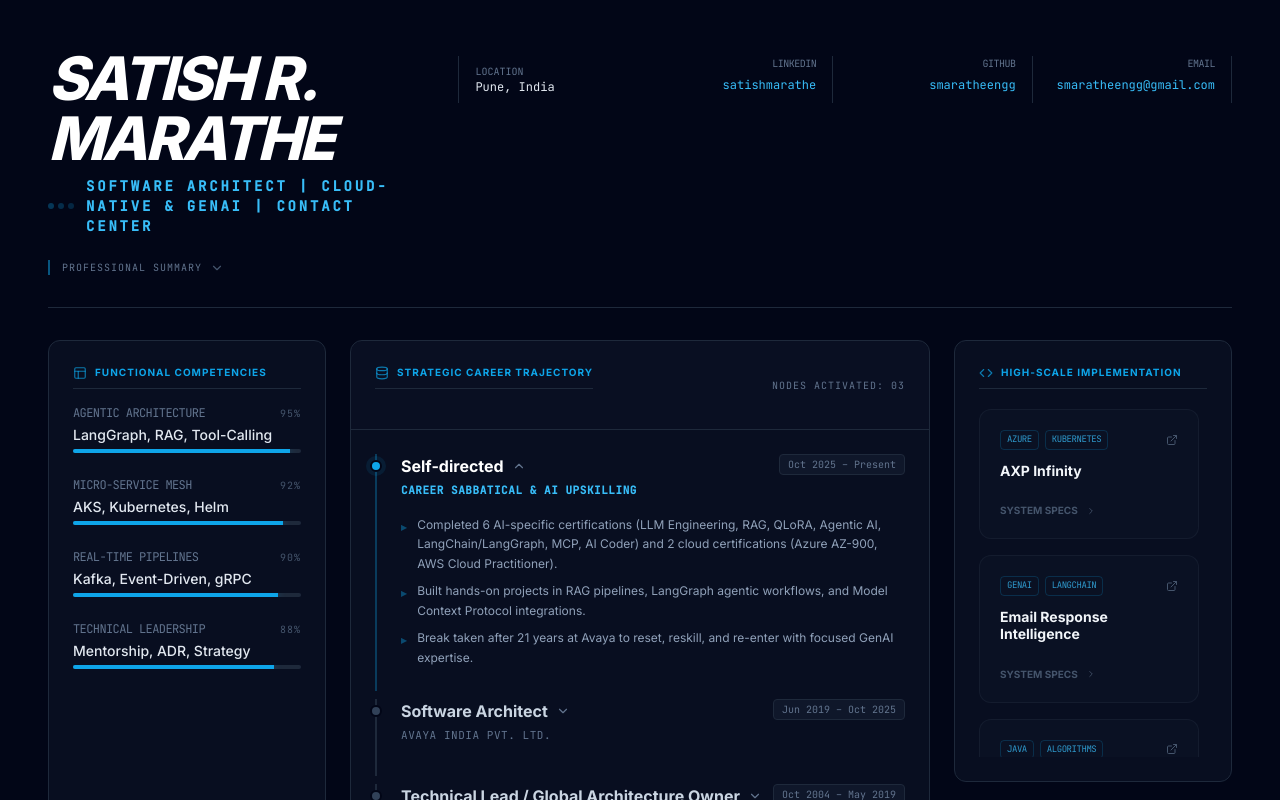
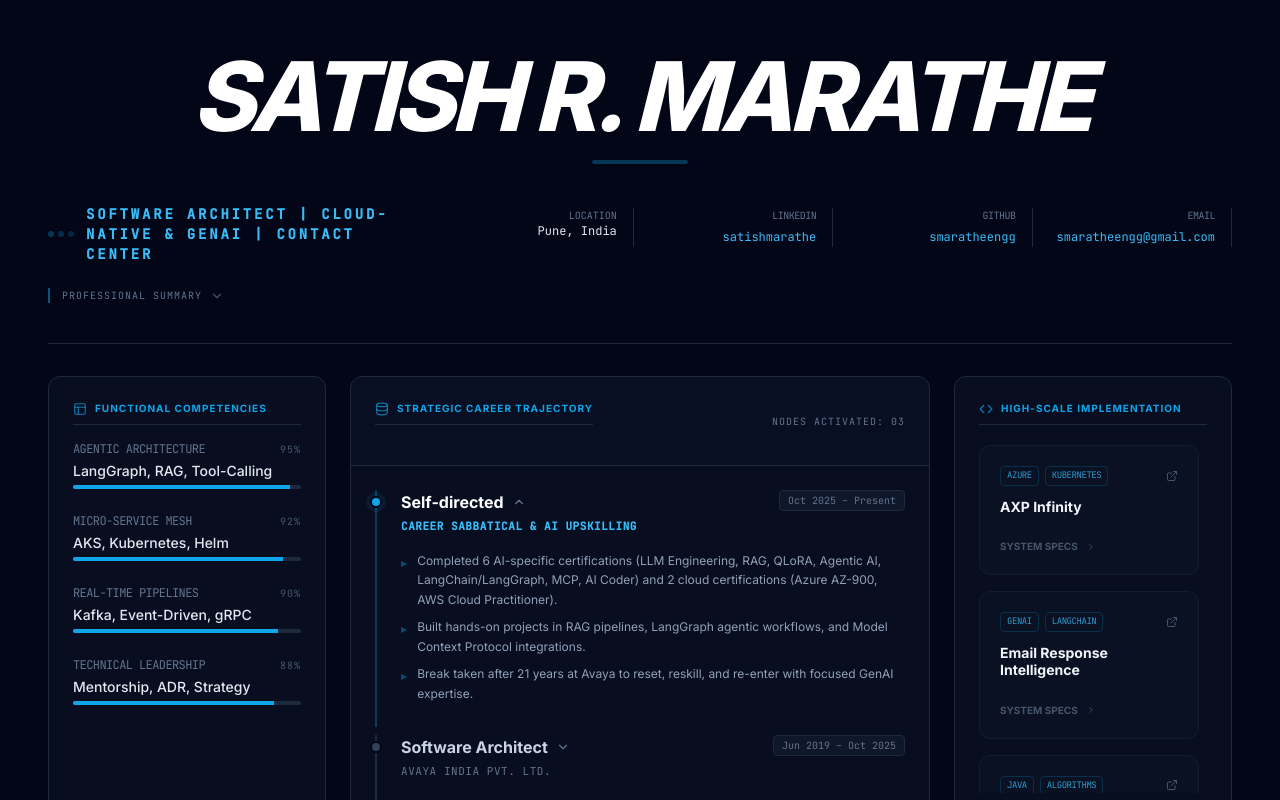
Before and after one commit to smaratheengg/portfolio, a React (Vite) app: page / in a window 1280 px wide. Shown: the top 800 px of the page. Built offline with nearby package versions, Linux system fonts and the light colour scheme.

Commit message:
feat(header): Redesign header for better focus and hierarchy
Refactored the header component to center the name and adjust layout for improved readability and visual appeal on larger screens. This change enhances the primary introduction of the portfolio.

```diff
--- a/src/App.tsx
+++ b/src/App.tsx
@@ -203,15 +203,26 @@ export default function App() {
     <div className="min-h-screen bg-slate-950 text-slate-100 flex flex-col p-4 md:p-8 lg:p-12 gap-8 max-w-[1500px] mx-auto selection:bg-sky-500/30 font-sans">
 
       {/* Header Section */}
-      <header className="flex flex-col xl:flex-row justify-between items-start border-b border-slate-800 pb-8 gap-8">
+      <header className="flex flex-col border-b border-slate-800 pb-10 gap-10">
+        {/* Row 1: Name (Centered) */}
+        <motion.div
+          initial={{ opacity: 0, y: -20 }}
+          animate={{ opacity: 1, y: 0 }}
+          className="w-full text-center px-4"
+        >
+          <h1 className="text-5xl md:text-7xl lg:text-8xl font-black tracking-tighter text-white uppercase italic leading-none inline-block">
+            {data.name}
+          </h1>
+          <div className="h-1 w-24 bg-sky-500/30 mx-auto mt-4 rounded-full" />
+        </motion.div>
+
+        {/* Row 2: Title & Metadata */}
+        <div className="flex flex-col xl:flex-row justify-between items-center xl:items-start gap-8 w-full">
           <motion.div
             initial={{ opacity: 0, x: -20 }}
             animate={{ opacity: 1, x: 0 }}
-          className="flex-1"
+            className="flex flex-col items-center xl:items-start text-center xl:text-left flex-1"
           >
-          <h1 className="text-5xl md:text-6xl font-black tracking-tighter text-white mb-2 uppercase italic leading-none">
-            {data.name}
-          </h1>
             <div className="flex items-center gap-3">
                <div className="flex gap-1">
                   {[1, 2, 3].map(i => <div key={i} className="w-1.5 h-1.5 bg-sky-500/40 rounded-full animate-pulse" style={{ animationDelay: `${i * 0.2}s` }} />)}
@@ -261,11 +272,11 @@ export default function App() {
           </motion.div>
 
           <motion.div
-          initial={{ opacity: 0, y: 10 }}
-          animate={{ opacity: 1, y: 0 }}
-          className="grid grid-cols-2 md:grid-cols-4 gap-6 w-full xl:w-auto xl:pt-2"
+            initial={{ opacity: 0, x: 20 }}
+            animate={{ opacity: 1, x: 0 }}
+            className="grid grid-cols-2 sm:grid-cols-4 gap-6 w-full xl:w-auto xl:pt-1"
           >
-          <div className="text-left py-2 border-l border-slate-800 pl-4">
+            <div className="text-left xl:text-right border-l xl:border-l-0 xl:border-r border-slate-800 pl-4 xl:pl-0 xl:pr-4">
               <p className="text-[10px] font-mono text-slate-500 uppercase">LOCATION</p>
               <p className="text-xs font-mono text-slate-200">{data.location}</p>
             </div>
@@ -273,6 +284,7 @@ export default function App() {
             <MetadataBlock label="GITHUB" value="smaratheengg" href={data.github} />
             <MetadataBlock label="EMAIL" value={data.email} href={`mailto:${data.email}`} />
           </motion.div>
+        </div>
       </header>
 
       {/* Main Grid */}
```
Lines whose indentation alone changed are shown as unchanged.
